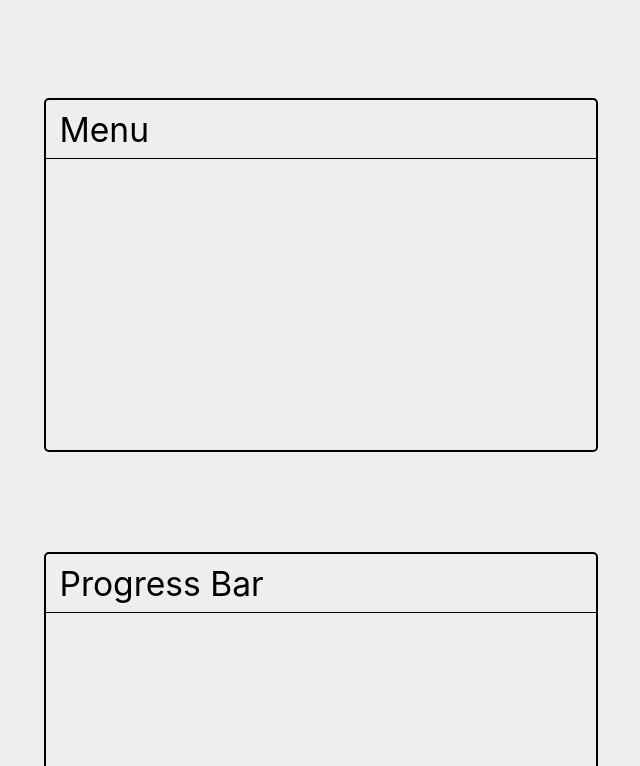
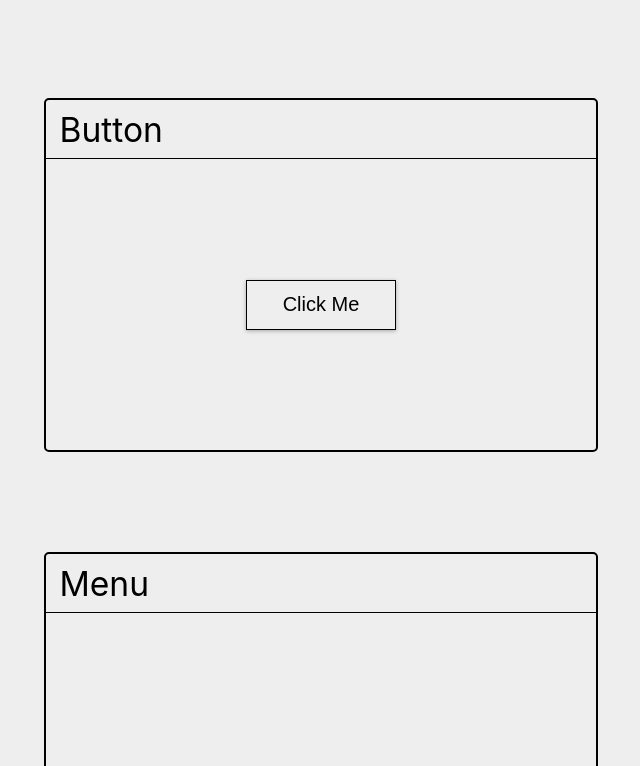
Before and after one commit to Spencer-J-Lee/simple-components, a React (Create React App) app: page / in a window 1280 px wide. Shown: the part 1414-2180 px from the top of the page, without its empty margins (319-959 px from the left). Built offline with nearby package versions, Linux system fonts and the light colour scheme.

Commit message:
Add button

```diff
--- a/src/App.js
+++ b/src/App.js
@@ -2,6 +2,7 @@ import React from 'react';
 import Checkbox from './containers/Checkbox/Checkbox';
 import Switch from './containers/Switch/Switch';
 import Slider from './containers/Slider/Slider';
+import Button from './components/Button/Button';
 import DisplayBox from './components/DisplayBox/DisplayBox';
 import classes from './App.module.css';
 
@@ -31,6 +32,12 @@ function App() {
         </div>
       </DisplayBox>
 
+      <DisplayBox title="Button">
+        <div className={classes.ContentWrapper}>
+          <Button>Click Me</Button>
+        </div>
+      </DisplayBox>
+
       <DisplayBox title="Menu">
 
       </DisplayBox>
--- /dev/null
+++ b/src/components/Button/Button.js
@@ -0,0 +1,14 @@
+import React from 'react';
+import classes from './Button.module.css';
+
+const button = props => {
+  return (
+    <button
+      className={classes.Button}
+      onClick={props.clicked}>
+        {props.children}
+    </button>
+  )
+};
+
+export default button;
--- /dev/null
+++ b/src/components/Button/Button.module.css
@@ -0,0 +1,38 @@
+.Button {
+  -webkit-appearance: none;
+  -moz-appearance: none;
+  appearance: none;
+
+  width: 150px;
+  height: 50px;
+  background-color: transparent;
+  border: 1px solid black;
+  color: black;
+  font-size: 20px;
+  outline: 0;
+  cursor: pointer;
+  font-family: sans-serif;
+  box-shadow: 0 1px 4px 0 rgba(0, 0, 0, 0.3);
+  transition-property: background-color color box-shadow;
+  transition-duration: 0.35s;
+  transition-timing-function: ease;
+}
+
+.Button:hover {
+  /* animation: bounce 0.25s ease forwards; */
+  background-color: black;
+  color: white;
+  box-shadow: 0 1px 6px 1px rgba(0, 0, 0, 0.3);
+}
+
+@keyframes bounce {
+  0% {
+    transform: scale(1);
+  }
+  60% {
+    transform: scale(1.15);
+  }
+  100% {
+    transform: scale(1.1);
+  }
+};
```
Also changed, not shown: src/components_to_make.txt.
